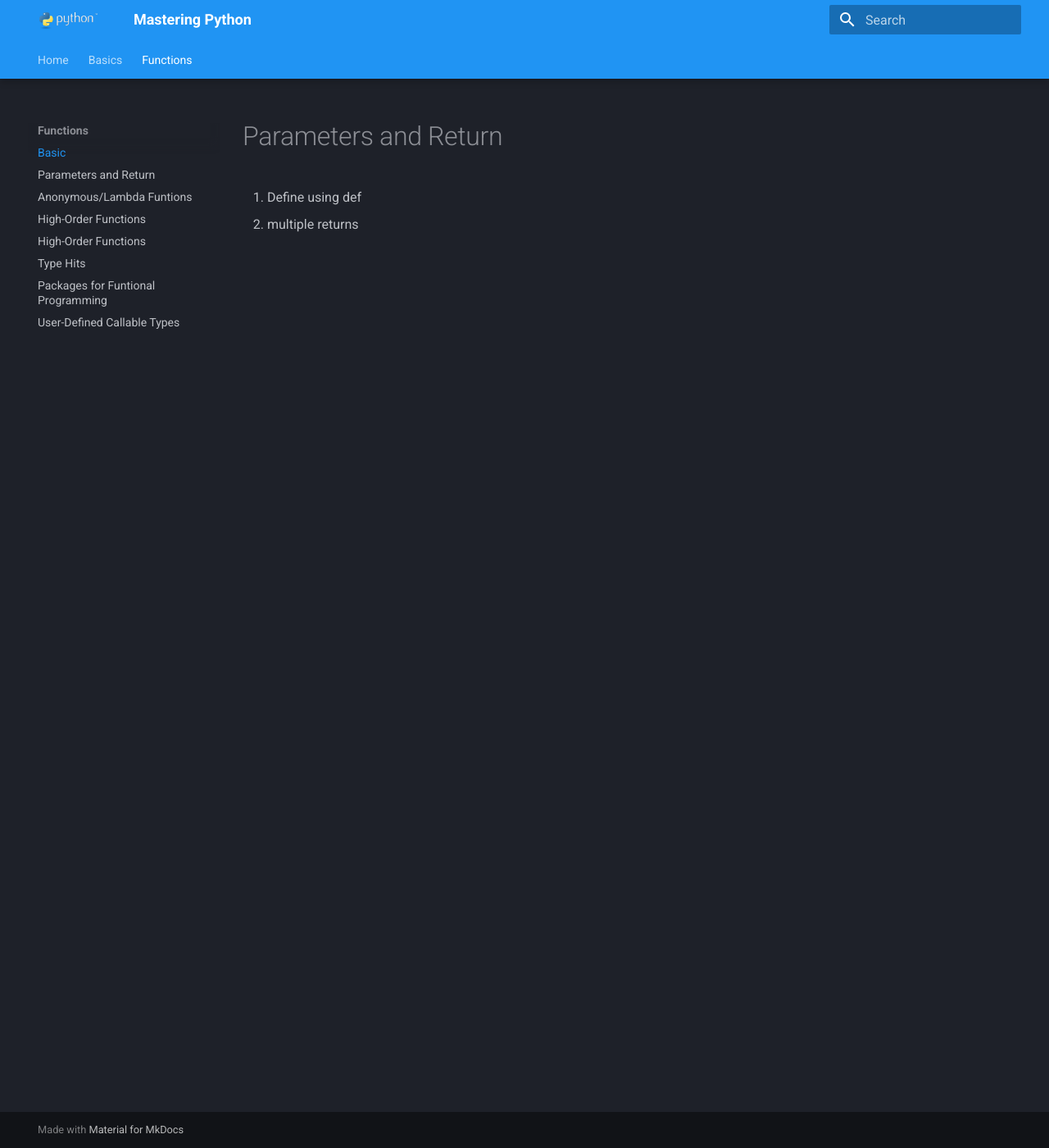
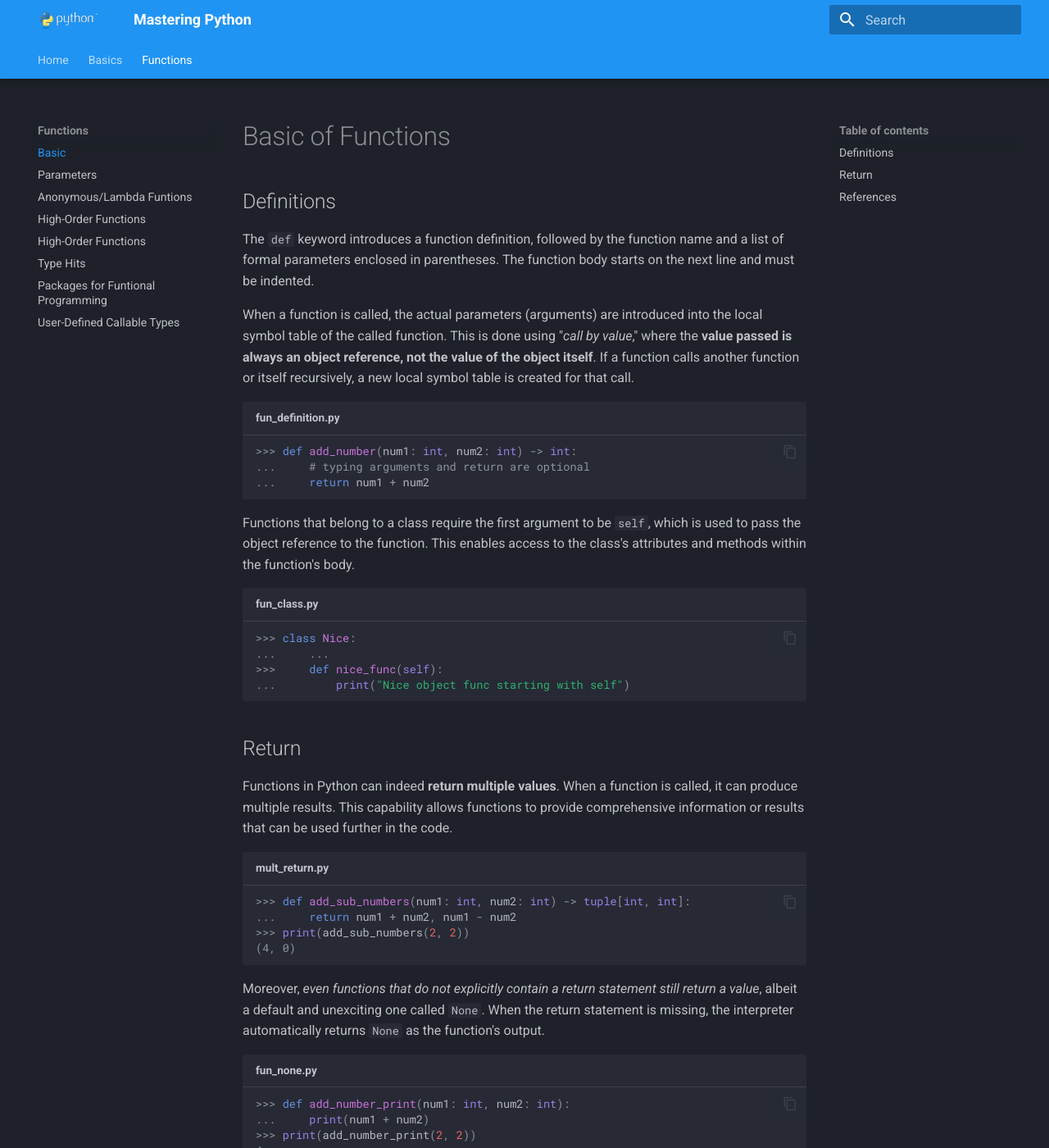
Before and after one commit to RomeroGabriel/mastering-python, an MkDocs documentation site: the page built from documentation/functions/basic.md, in a window 1280 px wide and 1400 px high. Shown: the whole window at 82% size. Built offline with MkDocs 1.6.1 and Material for MkDocs 9.7.7, drawn with Linux system fonts in a browser that asks for light colours; some of the changed text lies outside the part shown.

Commit message:
Finish basic functions

````diff
--- a/documentation/functions/basic.md
+++ b/documentation/functions/basic.md
@@ -1,6 +1,50 @@
-# Parameters and Return
+# Basic of Functions
 
 <!-- https://docs.python.org/3/tutorial/controlflow.html#defining-functions -->
+## Definitions
 
-1. Define using def
-2. multiple returns
+The `def` keyword introduces a function definition, followed by the function name and a list of formal parameters enclosed in parentheses. The function body starts on the next line and must be indented.
+
+When a function is called, the actual parameters (arguments) are introduced into the local symbol table of the called function. This is done using "*call by value*," where the **value passed is always an object reference, not the value of the object itself**. If a function calls another function or itself recursively, a new local symbol table is created for that call.
+
+```pycon exec="1" source="console" title="fun_definition.py"
+
+>>> def add_number(num1: int, num2: int) -> int:
+...     # typing arguments and return are optional
+...     return num1 + num2
+```
+
+Functions that belong to a class require the first argument to be `self`, which is used to pass the object reference to the function. This enables access to the class's attributes and methods within the function's body.
+
+```pycon exec="1" source="console" title="fun_class.py"
+>>> class Nice:
+...     ...
+>>>     def nice_func(self):
+...         print("Nice object func starting with self")
+```
+
+## Return
+
+Functions in Python can indeed **return multiple values**. When a function is called, it can produce multiple results. This capability allows functions to provide comprehensive information or results that can be used further in the code.
+
+```pycon exec="1" source="console" title="mult_return.py"
+
+>>> def add_sub_numbers(num1: int, num2: int) -> tuple[int, int]:
+...     return num1 + num2, num1 - num2
+
+>>> print(add_sub_numbers(2, 2))
+```
+
+Moreover, *even functions that do not explicitly contain a return statement still return a value*, albeit a default and unexciting one called `None`. When the return statement is missing, the interpreter automatically returns `None` as the function's output.
+
+```pycon exec="1" source="console" title="fun_none.py"
+
+>>> def add_number_print(num1: int, num2: int):
+...     print(num1 + num2)
+
+>>> print(add_number_print(2, 2))
+```
+
+## References
+
+- [Python - 4.7. Defining Functions](https://docs.python.org/3/tutorial/controlflow.html#defining-functions)
--- a/mkdocs.yml
+++ b/mkdocs.yml
@@ -13,7 +13,7 @@ nav:
       - Object References, Mutability, and Recycling: basics/object_handling.md
   - Functions:
       - Basic: functions/basic.md
-      - Parameters and Return: functions/parameters.md
+      - Parameters: functions/parameters.md
       - Anonymous/Lambda Funtions: functions/anonymous_lambda_func.md
       - High-Order Functions: functions/high_order_func.md
       - The Nine Types of Callable Objects: functions/high_order_func.md
````
